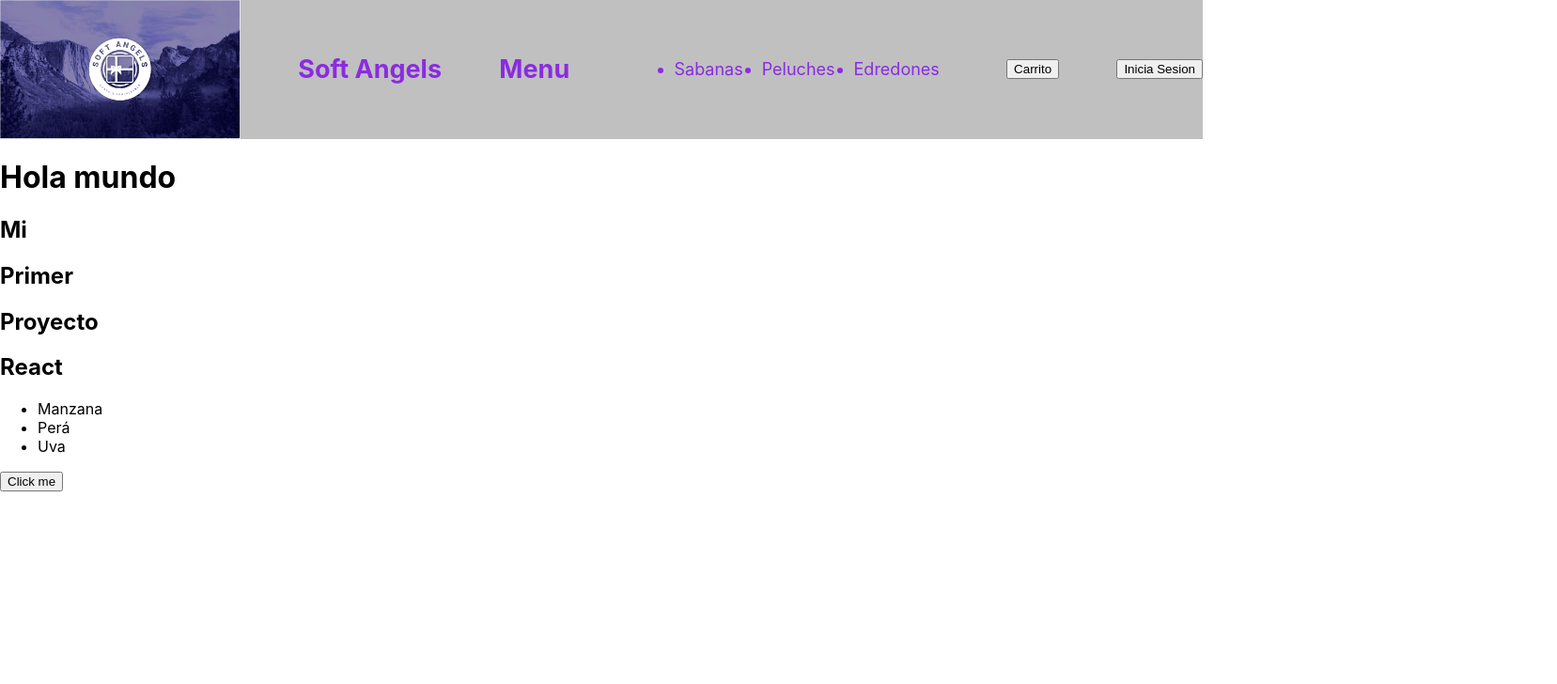
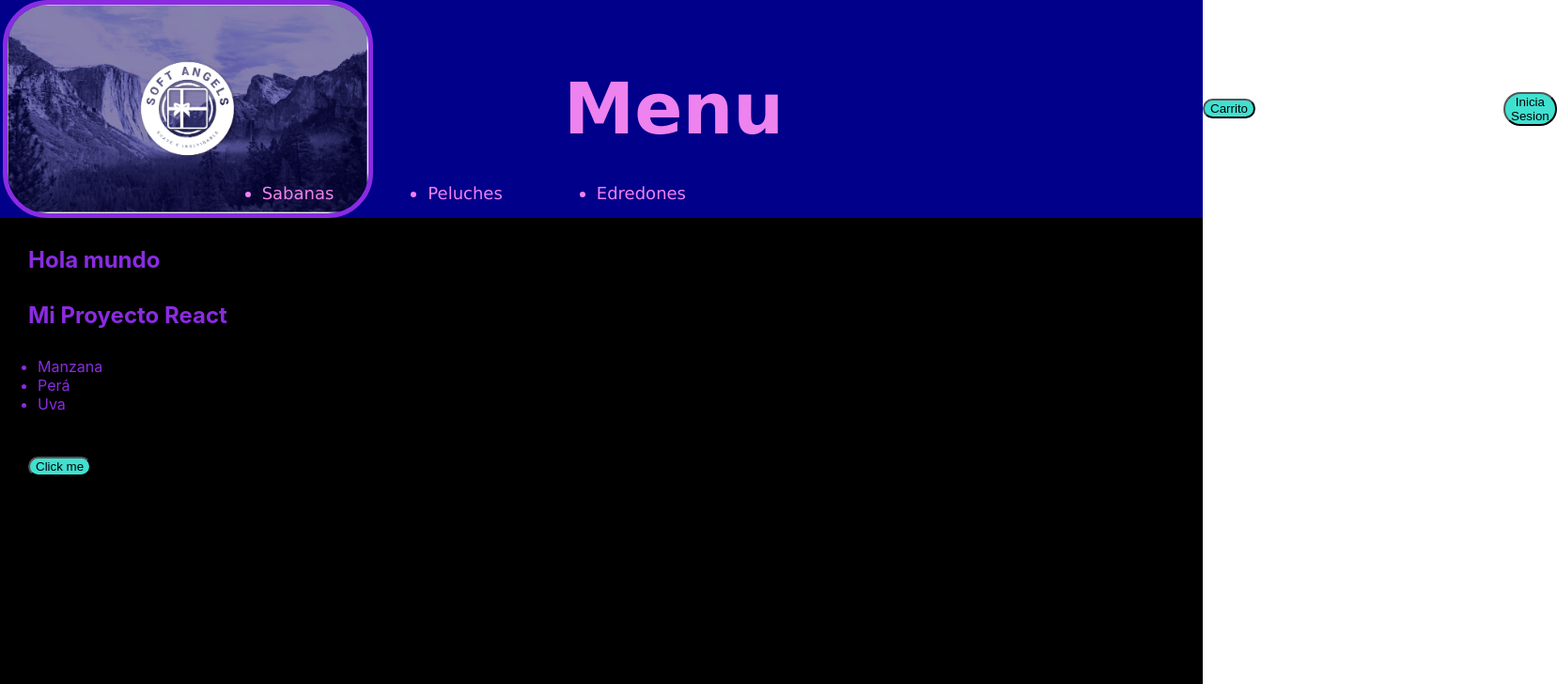
Before and after one commit to Mariangel86/antequera-unforgettable, a React (Create React App) app: page / in a window 1280 px wide. Shown: the top 728 px of the page at 94% size, 1657 px wide, since content can reach past the window. Built offline with nearby package versions, Linux system fonts and the light colour scheme.

Commit message:
changes of styles

```diff
--- a/src/App.css
+++ b/src/App.css
@@ -1,38 +1,21 @@
-.App {
-  text-align: center;
+.div{
+  height: 100vh;
+  background-color: black;
+  color: blueviolet;
+
+}
+h3{
+  font-size: x-large;
+  justify-content: left;
+  margin:30px;
 }
 
-.App-logo {
-  height: 40vmin;
-  pointer-events: none;
+h2{
+  margin: 30px;
 }
 
-@media (prefers-reduced-motion: no-preference) {
-  .App-logo {
-    animation: App-logo-spin infinite 20s linear;
-  }
+button{
+  margin: 30px;
+  background-color: turquoise;
+  border-radius: 30px;
 }
-
-.App-header {
-  background-color: #282c34;
-  min-height: 100vh;
-  display: flex;
-  flex-direction: column;
-  align-items: center;
-  justify-content: center;
-  font-size: calc(10px + 2vmin);
-  color: white;
-}
-
-.App-link {
-  color: #61dafb;
-}
-
-@keyframes App-logo-spin {
-  from {
-    transform: rotate(0deg);
-  }
-  to {
-    transform: rotate(360deg);
-  }
-}
--- a/src/App.js
+++ b/src/App.js
@@ -6,13 +6,10 @@ const App=()=> {
     alert("Click");
   };
        return (
-    <div>
+    <div className="div">
       <NavBar/>
-      <h1>Hola mundo</h1>
-      <h2>Mi</h2>
-      <h2>Primer</h2>
-      <h2>Proyecto</h2>
-      <h2>React</h2>
+      <h3>Hola mundo</h3>
+      <h2>Mi Proyecto React</h2>
       <ul>
         <li>Manzana</li>
         <li>Perá</li>
--- a/src/Componentes/Navbar.css
+++ b/src/Componentes/Navbar.css
@@ -2,16 +2,38 @@ nav {
     display: flex;
 	justify-content: space-between;
     align-items: center;
-    color: blueviolet;
+    color: violet;
     font-size:large;
-    background-color: silver;
+    font-family:'Lucida Sans', 'Lucida Sans Regular', 'Lucida Grande', 'Lucida Sans Unicode', Geneva, Verdana, sans-serif;
+    background-color:darkblue;
 }
 
 nav ul li{
     float: left;
-    margin: 10px;
+    margin: 50px;
+    position: relative;
+    top: 90px;
+    right: 500px;
 }
 
 img {
-    width: 20%;
+    width: 30%;
+    border: solid 5px blueviolet;
+    border-radius: 3rem;
+    margin-left: 3px;
 }
+h1{
+    font-size: 2cm;
+    position: absolute;
+    margin-left: 600px;
+}
+
+.button1{
+    position: absolute;
+    margin-left: 80rem;
+}
+
+.button2{
+    position: absolute;
+    margin-left: 100rem;
+}
--- a/src/Componentes/Navbar.js
+++ b/src/Componentes/Navbar.js
@@ -7,11 +7,13 @@ const NavBar = () => {
 
 <nav>
     <img src= {LogoSoft} alt='Logo'/>
+     <h1>Menu</h1>
 
-        <h1>Soft Angels</h1>
+     <button className="button1">Carrito</button>
 
-
-     <h1>Menu</h1>
+        <button className="button2">
+            Inicia Sesion
+        </button>
 
         <ul>
             <li>
@@ -26,11 +28,7 @@ const NavBar = () => {
 
          </ul>
 
-         <button>Carrito</button>
 
-        <button>
-            Inicia Sesion
-        </button>
 
         </nav>
     )
```
Also changed, not shown: src/logo.svg (deleted).
